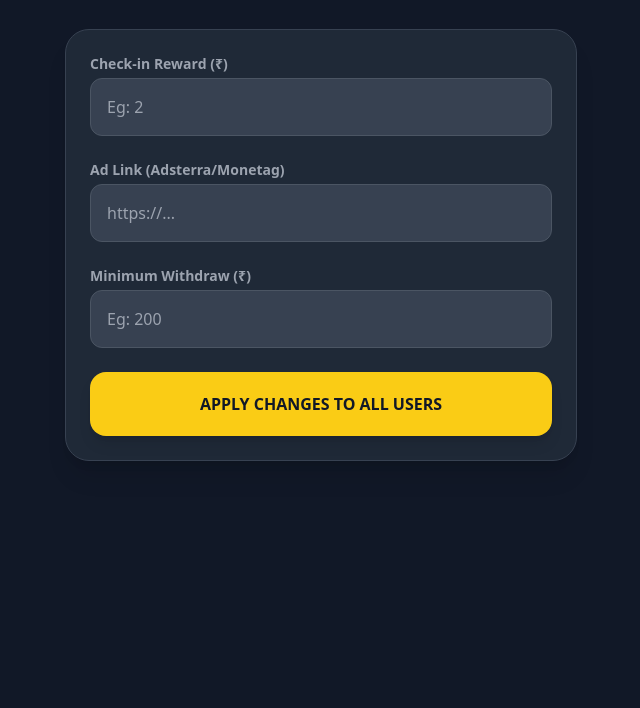
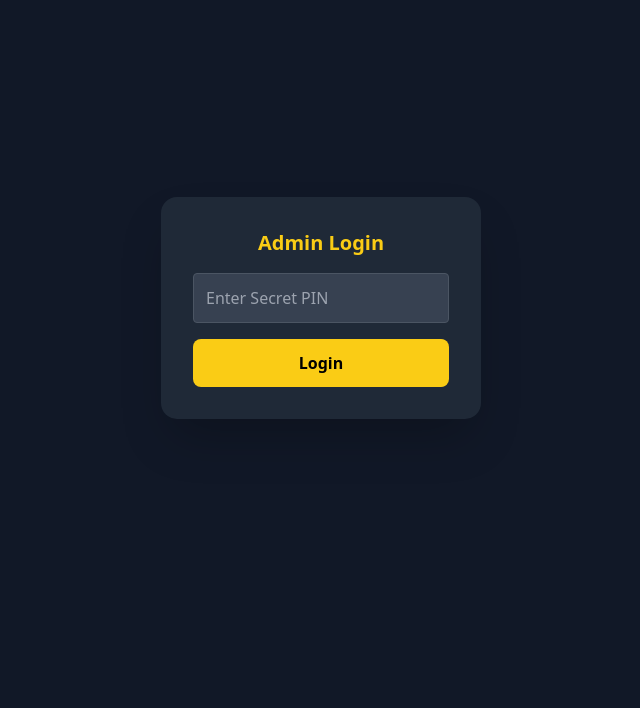
Before and after one commit to vishal-aia/earning-app, a website: page v-master-786-private-access.html in a window 1280 px wide. Shown: the part 92-800 px from the top of the page, without its empty margins (319-959 px from the left). Drawn offline with nearby package versions, Linux system fonts and the light colour scheme.

Commit message:
Refactor admin panel HTML and improve login flow

```diff
--- a/v-master-786-private-access.html
+++ b/v-master-786-private-access.html
@@ -3,41 +3,62 @@
 <head>
     <meta charset="UTF-8">
     <meta name="viewport" content="width=device-width, initial-scale=1.0">
-    <title>MASTER CONTROL - Private</title>
-    <!-- SEO SAFETY: Google isey index nahi karega -->
-    <meta name="robots" content="noindex, nofollow">
+    <title>Master Control</title>
+    <meta name="robots" content="noindex, nofollow"> <!-- Google se chupane ke liye -->
     <script src="https://cdn.tailwindcss.com"></script>
+    <style>
+        #admin-content { display: none; } /* Shuru me sab chupa rahega */
+    </style>
 </head>
-<body class="bg-gray-900 text-gray-100 p-4">
-    <div class="max-w-lg mx-auto">
-        <header class="mb-8 border-b border-gray-700 pb-4">
-            <h1 class="text-3xl font-black text-yellow-400 tracking-tighter">ADMIN PANEL</h1>
-            <p class="text-gray-500 text-sm italic">Yahan se puri website control karein</p>
-        </header>
+<body class="bg-gray-900 text-white">
 
-        <section class="bg-gray-800 p-6 rounded-3xl shadow-xl border border-gray-700">
-            <div class="space-y-6">
+    <!-- Login Box -->
+    <div id="login-screen" class="fixed inset-0 bg-gray-900 flex items-center justify-center z-50">
+        <div class="bg-gray-800 p-8 rounded-2xl shadow-2xl w-80 text-center">
+            <h2 class="text-xl font-bold mb-4 text-yellow-400">Admin Login</h2>
+            <input id="admin-pin" type="password" placeholder="Enter Secret PIN" class="w-full p-3 rounded bg-gray-700 mb-4 outline-none border border-gray-600 focus:border-yellow-400">
+            <button onclick="checkPin()" class="w-full bg-yellow-400 text-black font-bold py-3 rounded-lg">Login</button>
+            <p id="error" class="text-red-500 text-xs mt-2 hidden">Galat PIN hai!</p>
+        </div>
+    </div>
+
+    <!-- Main Admin Content -->
+    <div id="admin-content" class="p-6 max-w-lg mx-auto">
+        <h1 class="text-3xl font-black text-yellow-400 mb-6">CONTROL PANEL</h1>
+
+        <div class="space-y-6 bg-gray-800 p-6 rounded-3xl border border-gray-700 shadow-xl">
             <div>
-                    <label class="block text-sm font-bold text-gray-400 mb-1">Check-in Reward (₹)</label>
-                    <input id="checkin" type="number" placeholder="Eg: 2" class="w-full bg-gray-700 p-4 rounded-xl border border-gray-600 focus:outline-none focus:border-yellow-400">
+                <label class="block text-sm text-gray-400">Check-in Reward (₹)</label>
+                <input id="checkin" type="number" class="w-full bg-gray-700 p-4 rounded-xl mt-1 border border-gray-600">
             </div>
             <div>
-                    <label class="block text-sm font-bold text-gray-400 mb-1">Ad Link (Adsterra/Monetag)</label>
-                    <input id="adlink" type="text" placeholder="https://..." class="w-full bg-gray-700 p-4 rounded-xl border border-gray-600 focus:outline-none focus:border-yellow-400">
+                <label class="block text-sm text-gray-400">Adsterra/Monetag Link</label>
+                <input id="adlink" type="text" class="w-full bg-gray-700 p-4 rounded-xl mt-1 border border-gray-600">
             </div>
             <div>
-                    <label class="block text-sm font-bold text-gray-400 mb-1">Minimum Withdraw (₹)</label>
-                    <input id="minWithdraw" type="number" placeholder="Eg: 200" class="w-full bg-gray-700 p-4 rounded-xl border border-gray-600 focus:outline-none focus:border-yellow-400">
+                <label class="block text-sm text-gray-400">Min. Withdraw (₹)</label>
+                <input id="minWithdraw" type="number" class="w-full bg-gray-700 p-4 rounded-xl mt-1 border border-gray-600">
             </div>
-                <button onclick="saveAdmin()" class="w-full bg-yellow-400 text-gray-900 font-black p-5 rounded-2xl hover:bg-yellow-300 transition-colors shadow-lg">
-                    APPLY CHANGES TO ALL USERS
-                </button>
+            <button onclick="saveAdmin()" class="w-full bg-yellow-400 text-gray-900 font-black p-5 rounded-2xl">SAVE SETTINGS</button>
         </div>
-        </section>
     </div>
 
     <script>
-        let backendUrl = "https://earn-hub-z1su.onrender.com"; // Render URL yahan aayega
+        // --- SECURITY ---
+        const SECRET_PIN = "1234"; // Yahan APNA pasand ka PIN rakhein
+
+        function checkPin() {
+            const enteredPin = document.getElementById('admin-pin').value;
+            if(enteredPin === SECRET_PIN) {
+                document.getElementById('login-screen').style.display = 'none';
+                document.getElementById('admin-content').style.display = 'block';
+            } else {
+                document.getElementById('error').classList.remove('hidden');
+                setTimeout(() => window.location.href = "index.html", 1000); // 1 sec baad home par bhej dega
+            }
+        }
+
+        let backendUrl = "https://apki-site-backend.onrender.com"; // Render URL
 
         async function saveAdmin() {
             const data = {
@@ -45,15 +66,12 @@
                 adLink: document.getElementById('adlink').value,
                 minWithdraw: document.getElementById('minWithdraw').value
             };
-
-            const response = await fetch(`${backendUrl}/api/admin/update`, {
+            const res = await fetch(`${backendUrl}/api/admin/update`, {
                 method: 'POST',
                 headers: {'Content-Type': 'application/json'},
                 body: JSON.stringify(data)
             });
-
-            if(response.ok) alert("✅ Settings Update ho gayi hain!");
-            else alert("❌ Error: Backend connect nahi hai.");
+            if(res.ok) alert("Settings Saved!");
         }
     </script>
 </body>
```
Lines whose indentation alone changed are shown as unchanged.
